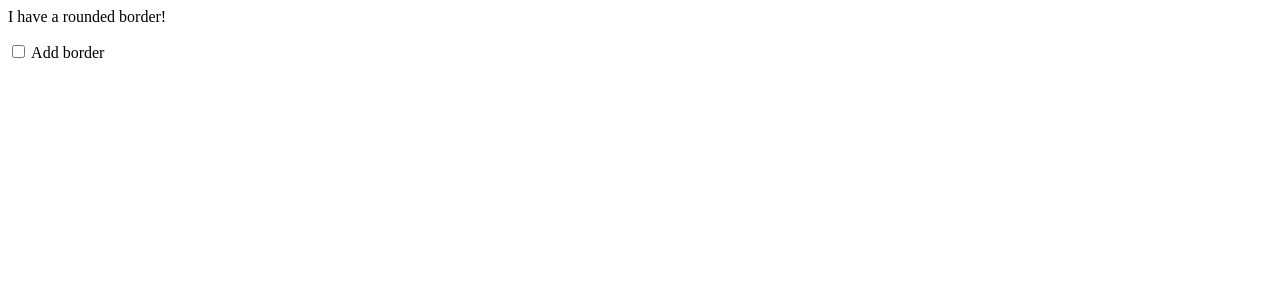
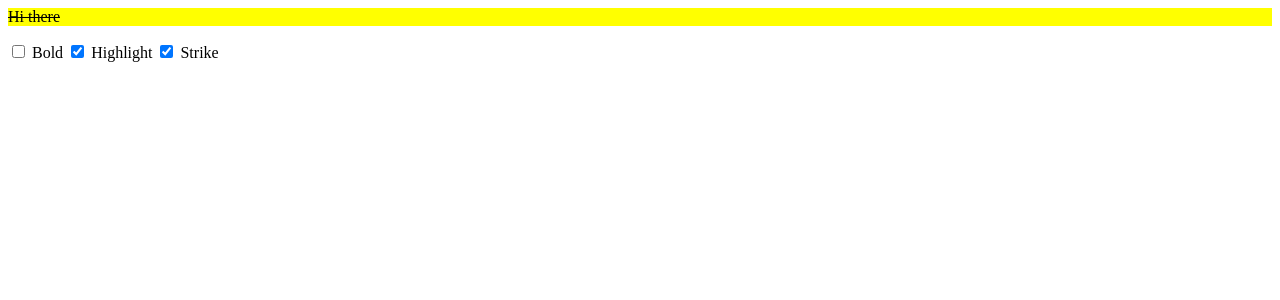
Before and after one commit to zhaoshengjun/style-angular4, an Angular app: page / in a window 1280 px wide. Shown: the top 300 px of the page. Built offline with nearby package versions, Linux system fonts and the light colour scheme.

Commit message:
lesson5:use ngClass

```diff
--- a/src/app/app.component.css
+++ b/src/app/app.component.css
@@ -1,6 +1,9 @@
-.rounded-border {
-  border: 1px solid black;
-  border-radius: 3px;
-  width: 200px;
-  padding: 15px;
+.bold {
+  font-weight: bold;
 }
+.highlight {
+  background-color: yellow;
+}
+.strike {
+  text-decoration: line-through;
+}
--- a/src/app/app.component.html
+++ b/src/app/app.component.html
@@ -1,8 +1,17 @@
-<div [class.rounded-border]="isBorder">
-  I have a rounded border!
+<div [ngClass]="{ bold: isBold, highlight: isHighlight, strike: isStrike }">
+  Hi there
 </div>
 <p>
-  <label>
-  <input type="checkbox" [(ngModel)]="isBorder" />
-  Add border    </label>
+  <label for="">
+    <input type="checkbox" [(ngModel)]="isBold" />
+    Bold
+  </label>
+  <label for="">
+    <input type="checkbox" [(ngModel)]="isHighlight" />
+    Highlight
+  </label>
+  <label for="">
+    <input type="checkbox" [(ngModel)]="isStrike" />
+    Strike
+  </label>
 </p>
--- a/src/app/app.component.ts
+++ b/src/app/app.component.ts
@@ -6,5 +6,11 @@ import { Component } from "@angular/core";
   styleUrls: ["./app.component.css"]
 })
 export class AppComponent {
-  isBorder = false;
+  // cssClasses = "bold highlight strike";
+  // cssClasses = ["bold", "highlight", "strike"];
+  // cssClasses = { bold: true, highlight: true, strike: false };
+
+  isBold = false;
+  isHighlight = true;
+  isStrike = true;
 }
--- a/src/app/app.module.ts
+++ b/src/app/app.module.ts
@@ -2,10 +2,11 @@ import { BrowserModule } from "@angular/platform-browser";
 import { NgModule } from "@angular/core";
 import { FormsModule } from "@angular/forms";
 import { AppComponent } from "./app.component";
+import { CommonModule } from "@angular/common";
 
 @NgModule({
   declarations: [AppComponent],
-  imports: [BrowserModule, FormsModule],
+  imports: [BrowserModule, FormsModule, CommonModule],
   providers: [],
   bootstrap: [AppComponent]
 })
```
